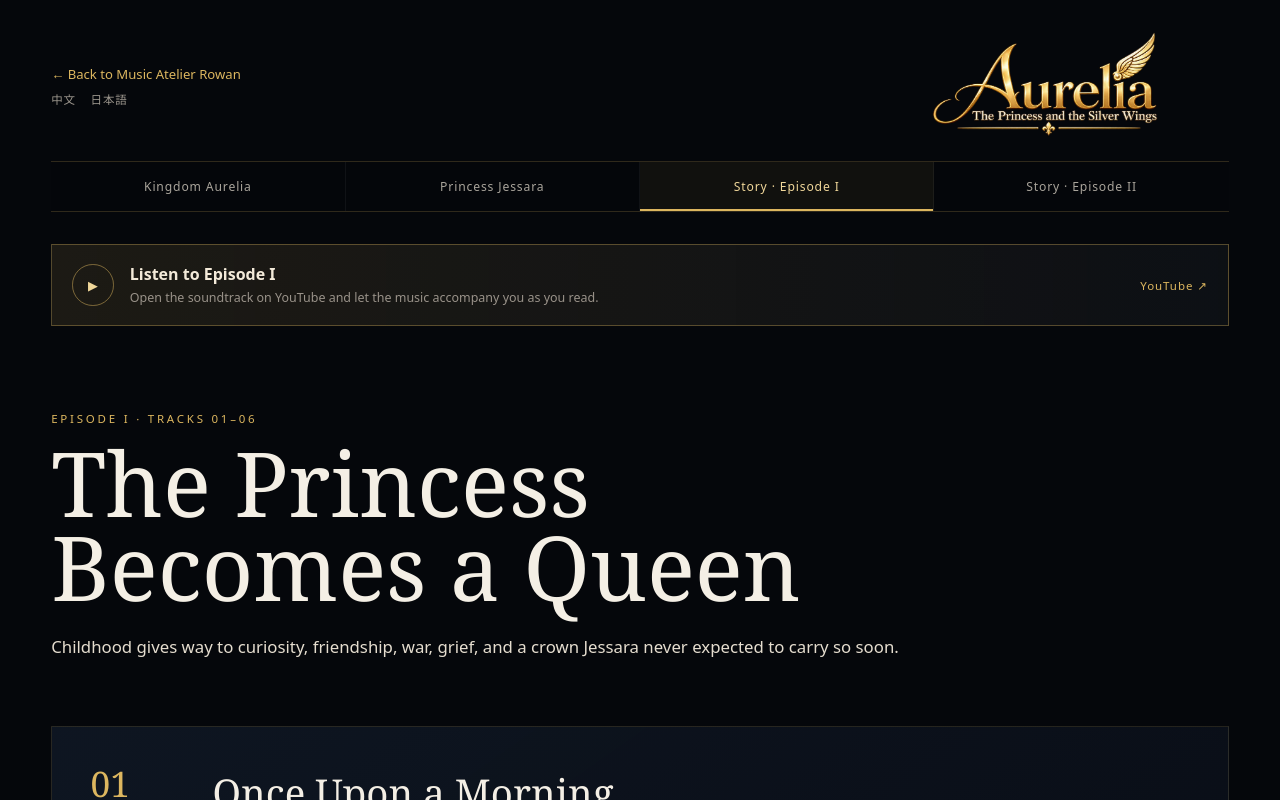
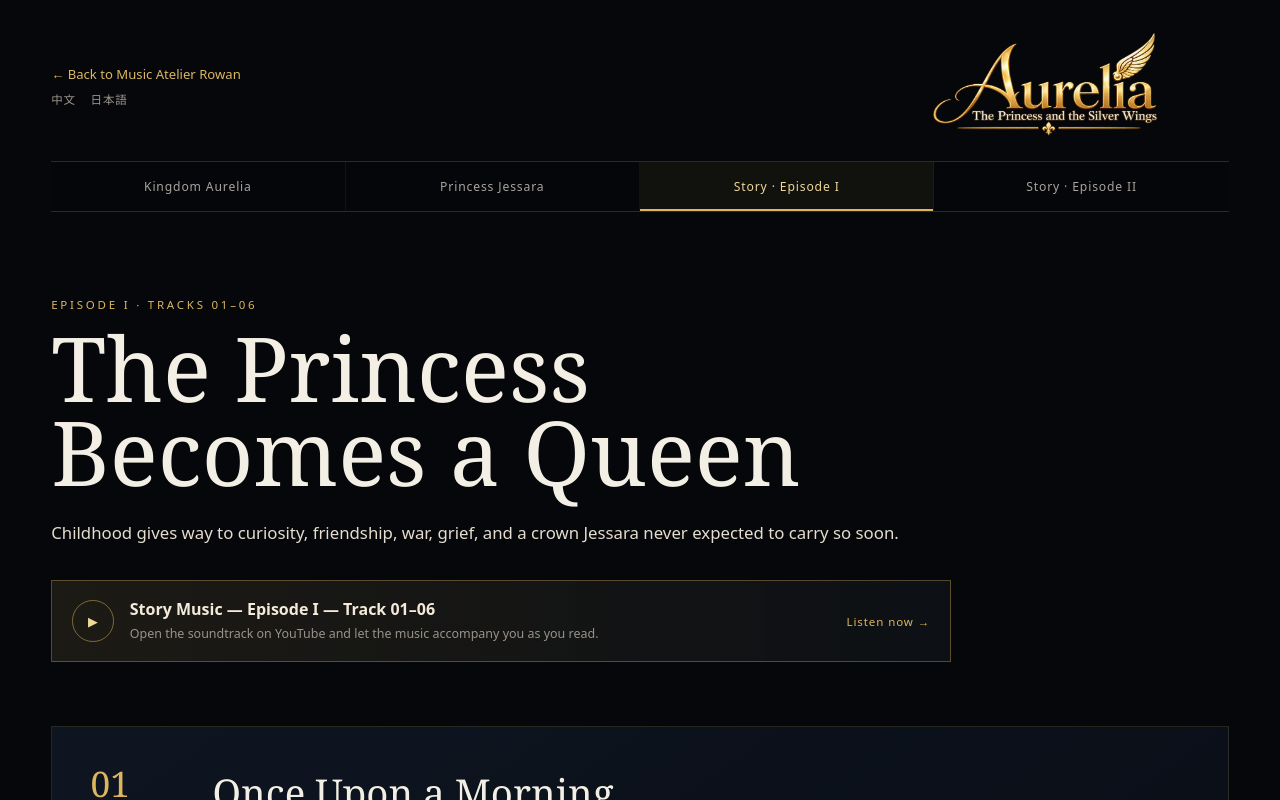
Before and after one commit to JackJackStudio/music-atelier-rowan, a Next.js app: page /aurelia/episode-1 in a window 1280 px wide. Shown: the top 800 px of the page. Built offline with nearby package versions, Linux system fonts and the light colour scheme.

Commit message:
Align Episode I soundtrack banner placement

```diff
--- a/src/app/aurelia/episode-1/page.tsx
+++ b/src/app/aurelia/episode-1/page.tsx
@@ -103,18 +103,17 @@ export default function EpisodeOnePage() {
 
       <AureliaNav active="episode-1" />
 
-      <AnalyticsLink className="episodeMusicBanner" href="https://youtu.be/aufR8Y0sHTs" target="_blank" rel="noopener noreferrer" eventName="listen_soundtrack" params={{ kingdom: "aurelia", episode: 1, tracks: "01-06", language: "en", source: "episode_page", platform: "youtube" }}>
-        <span className="episodeMusicIcon">▶</span>
-        <span><strong>Listen to Episode I</strong><small>Open the soundtrack on YouTube and let the music accompany you as you read.</small></span>
-        <em>YouTube ↗</em>
-      </AnalyticsLink>
-
       <section className="aureliaEpisodeHeader">
         <span className="sectionKicker">Episode I · Tracks 01–06</span>
         <h1>The Princess Becomes a Queen</h1>
         <p className="aureliaLead">
           Childhood gives way to curiosity, friendship, war, grief, and a crown Jessara never expected to carry so soon.
         </p>
+        <AnalyticsLink className="episodeMusicBanner" href="https://youtu.be/aufR8Y0sHTs" target="_blank" rel="noopener noreferrer" eventName="listen_soundtrack" params={{ kingdom: "aurelia", episode: 1, tracks: "01-06", language: "en", source: "episode_page", platform: "youtube" }}>
+          <span className="episodeMusicIcon">▶</span>
+          <span><strong>Story Music — Episode I — Track 01–06</strong><small>Open the soundtrack on YouTube and let the music accompany you as you read.</small></span>
+          <em>Listen now →</em>
+        </AnalyticsLink>
       </section>
 
       <section className="aureliaStoryChapters">
```
